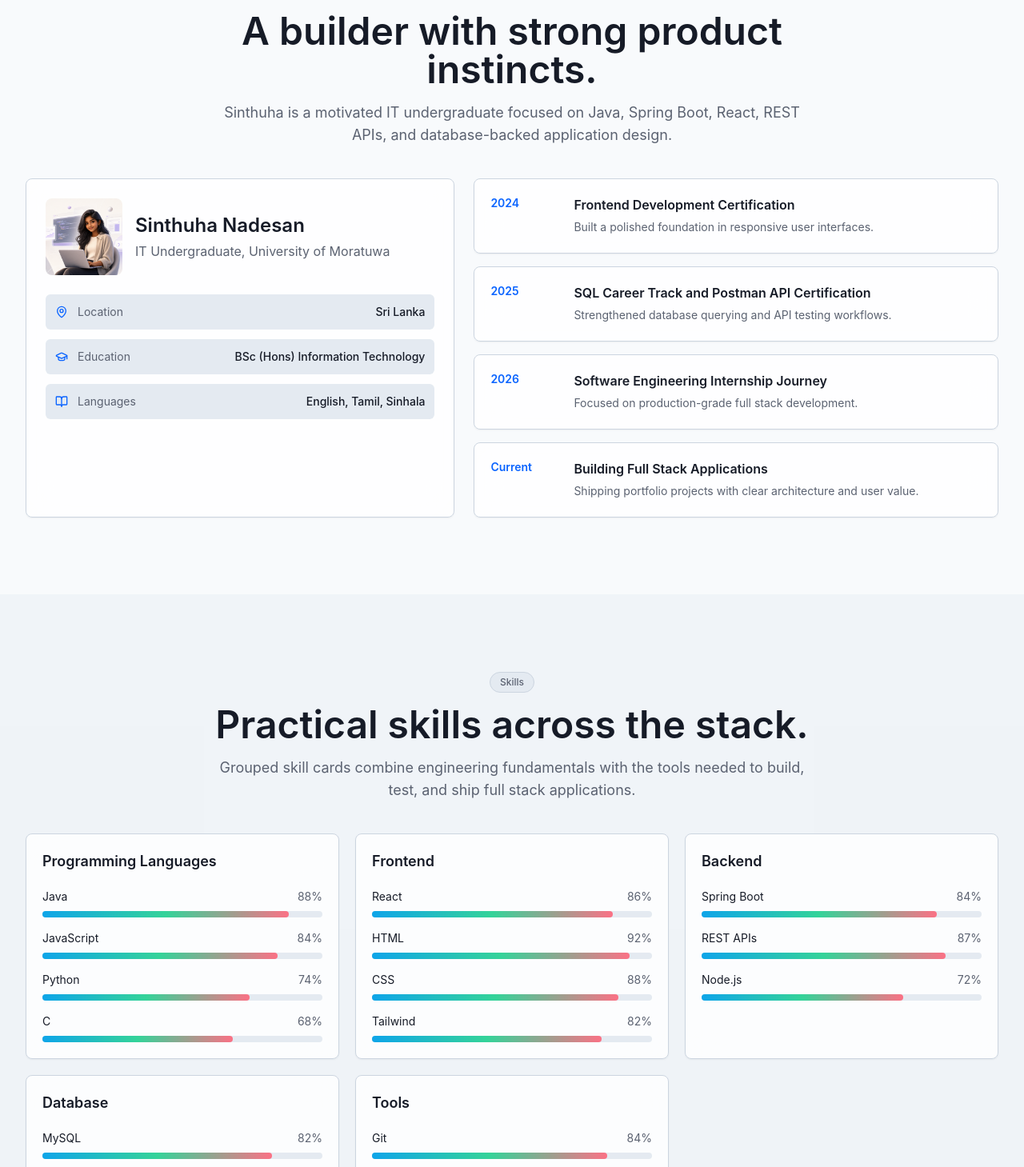
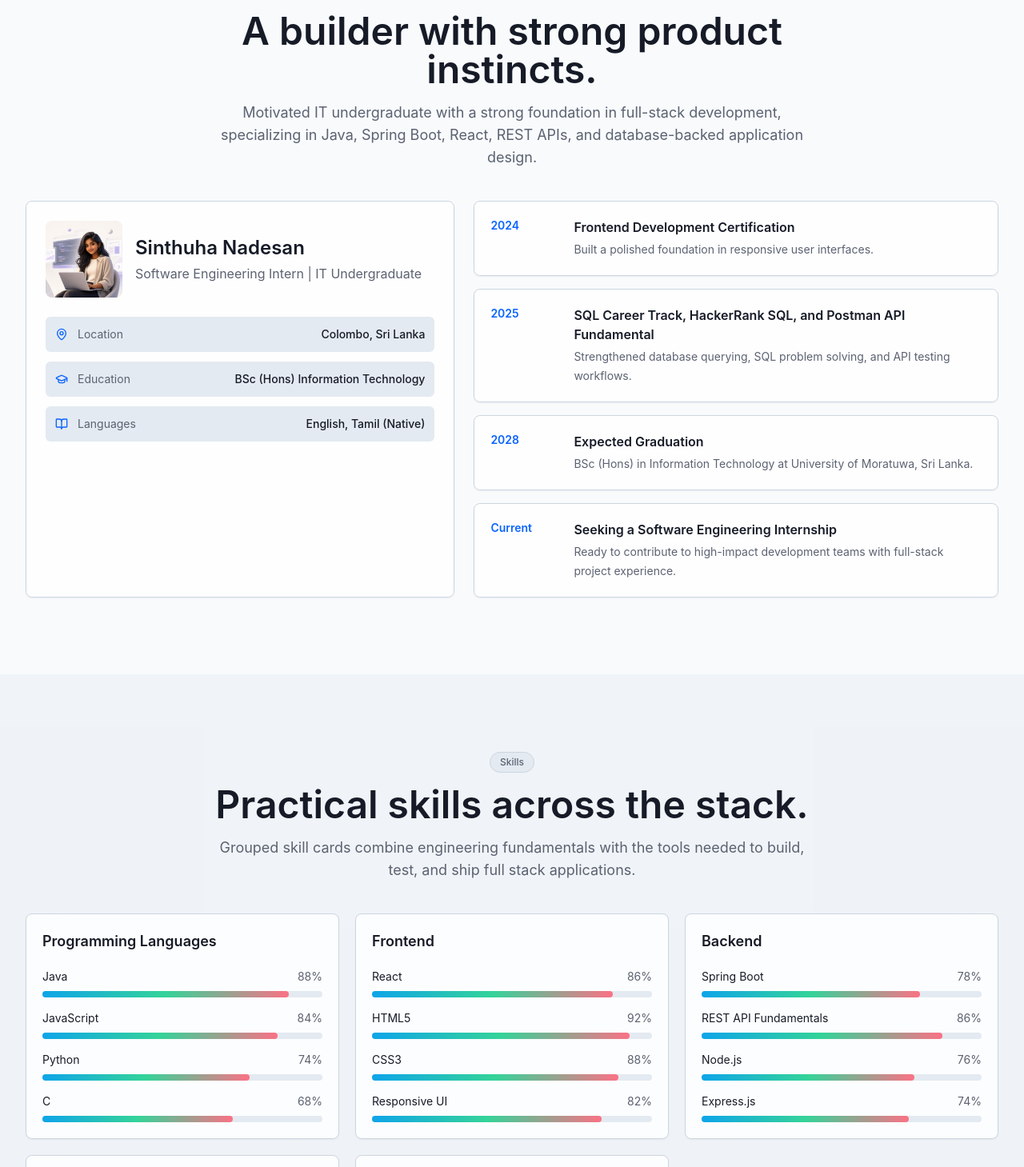
Before and after one commit to Sinthuha-n/personal-portifolio---sinthu, a Next.js app: page / in a window 1280 px wide. Shown: the part 871-2330 px from the top of the page at 80% size. Built offline with nearby package versions, Linux system fonts and the light colour scheme.

Commit message:
feat(portfolio): revamp portfolio design and enhance user experience

```diff
--- a/app/layout.tsx
+++ b/app/layout.tsx
@@ -5,7 +5,7 @@ import { ThemeProvider } from "@/components/theme-provider";
 export const metadata: Metadata = {
   title: "Sinthuha Nadesan | Software Engineering Intern",
   description:
-    "Modern portfolio for Sinthuha Nadesan, a Software Engineering Intern and IT Undergraduate at the University of Moratuwa building full stack applications.",
+    "Portfolio for Sinthuha Nadesan, a Software Engineering Intern and IT Undergraduate at the University of Moratuwa specializing in Java, Spring Boot, React, REST APIs, and full-stack development.",
   keywords: [
     "Sinthuha Nadesan",
     "Software Engineering Intern",
@@ -13,11 +13,13 @@ export const metadata: Metadata = {
     "Java Developer",
     "Spring Boot",
     "React",
+    "MERN",
+    "REST APIs",
     "University of Moratuwa"
   ],
   openGraph: {
     title: "Sinthuha Nadesan | Software Engineering Intern",
-    description: "Full stack portfolio featuring projects, certifications, blogs, GitHub activity, and contact details.",
+    description: "Full-stack portfolio featuring BookNest, certifications, skills, education, and contact details.",
     type: "website"
   }
 };
--- a/app/page.tsx
+++ b/app/page.tsx
@@ -21,6 +21,7 @@ import {
   MapPin,
   Menu,
   Moon,
+  Phone,
   Search,
   Send,
   Sparkles,
@@ -35,34 +36,34 @@ import { useTheme } from "@/components/theme-provider";
 import { cn } from "@/lib/utils";
 
 const navItems = ["About", "Skills", "Projects", "Blog", "GitHub", "Contact"];
-const typingWords = ["Java Developer", "Spring Boot Developer", "React Developer", "Full Stack Developer", "Problem Solver"];
+const typingWords = ["Java Developer", "Spring Boot Developer", "React Developer", "MERN Developer", "Problem Solver"];
 
 const skills = [
   { group: "Programming Languages", items: [["Java", 88], ["JavaScript", 84], ["Python", 74], ["C", 68]] },
-  { group: "Frontend", items: [["React", 86], ["HTML", 92], ["CSS", 88], ["Tailwind", 82]] },
-  { group: "Backend", items: [["Spring Boot", 84], ["REST APIs", 87], ["Node.js", 72]] },
-  { group: "Database", items: [["MySQL", 82], ["PostgreSQL", 76], ["MongoDB", 72]] },
-  { group: "Tools", items: [["Git", 84], ["GitHub", 85], ["Postman", 88], ["VS Code", 90]] }
+  { group: "Frontend", items: [["React", 86], ["HTML5", 92], ["CSS3", 88], ["Responsive UI", 82]] },
+  { group: "Backend", items: [["Spring Boot", 78], ["REST API Fundamentals", 86], ["Node.js", 76], ["Express.js", 74]] },
+  { group: "Database", items: [["MySQL", 82], ["PostgreSQL", 76], ["MongoDB", 74]] },
+  { group: "Tools", items: [["Git", 84], ["GitHub", 85], ["Postman", 88], ["Agile Practices", 76]] }
 ];
 
 const projects = [
   {
+    name: "BookNest",
+    subtitle: "Full Stack MERN Web Application",
+    description: "A book enthusiast platform for exploring books and managing reading lists, built collaboratively in a 5-member team with secure authentication, admin/user dashboards, and responsive UI.",
+    tech: ["React.js", "Node.js", "Express.js", "MongoDB", "Git"],
+    accent: "from-rose-500 to-amber-300",
+    features: ["Secure Auth", "Admin Dashboard", "User Dashboard", "Reading Lists"],
+    actions: ["Live Demo", "GitHub"]
+  },
+  {
     name: "Planora",
     subtitle: "Project Management Platform",
-    description: "A full stack planning workspace for Kanban workflows, sprint management, timelines, task ownership, and team collaboration.",
-    tech: ["Spring Boot", "Next.js", "React Native", "PostgreSQL"],
+    description: "A planned full stack project management platform concept for Kanban workflows, sprint planning, timelines, task ownership, and team collaboration.",
+    tech: ["Spring Boot", "Next.js", "PostgreSQL", "REST APIs"],
     accent: "from-sky-500 to-emerald-400",
-    features: ["Kanban Board", "Sprint Management", "Timeline Tracking", "Team Collaboration"],
-    actions: ["Live Demo", "GitHub", "Case Study"]
-  },
-  {
-    name: "BookNest",
-    subtitle: "Book Discovery Platform",
-    description: "A discovery platform with authentication, dashboards, saved collections, and a clean reading-first product experience.",
-    tech: ["React", "Node.js", "Express", "MongoDB"],
-    accent: "from-rose-500 to-amber-300",
-    features: ["Auth Flows", "Reader Dashboard", "Saved Books", "API Integration"],
-    actions: ["Live Demo", "GitHub"]
+    features: ["Kanban Board", "Sprint Planning", "Timeline Tracking", "Team Workflows"],
+    actions: ["Case Study"]
   }
 ];
 
@@ -265,18 +266,18 @@ export default function Home() {
       </section>
 
       <section id="about" className="px-4 py-24 sm:px-6 lg:px-8">
-        <SectionHeader eyebrow="About" title="A builder with strong product instincts." copy="Sinthuha is a motivated IT undergraduate focused on Java, Spring Boot, React, REST APIs, and database-backed application design." />
+        <SectionHeader eyebrow="About" title="A builder with strong product instincts." copy="Motivated IT undergraduate with a strong foundation in full-stack development, specializing in Java, Spring Boot, React, REST APIs, and database-backed application design." />
         <div className="mx-auto grid max-w-7xl gap-6 lg:grid-cols-[0.9fr_1.1fr]">
           <Card className="p-6">
             <div className="flex items-center gap-4">
               <Image src="/images/developer-avatar.png" alt="Profile image" width={96} height={96} unoptimized className="h-24 w-24 rounded-lg object-cover" />
               <div>
                 <h3 className="text-2xl font-semibold">Sinthuha Nadesan</h3>
-                <p className="mt-1 text-muted-foreground">IT Undergraduate, University of Moratuwa</p>
+                <p className="mt-1 text-muted-foreground">Software Engineering Intern | IT Undergraduate</p>
               </div>
             </div>
             <div className="mt-6 grid gap-3 text-sm">
-              {[[MapPin, "Location", "Sri Lanka"], [GraduationCap, "Education", "BSc (Hons) Information Technology"], [BookOpen, "Languages", "English, Tamil, Sinhala"]].map(([Icon, label, value]) => {
+              {[[MapPin, "Location", "Colombo, Sri Lanka"], [GraduationCap, "Education", "BSc (Hons) Information Technology"], [BookOpen, "Languages", "English, Tamil (Native)"]].map(([Icon, label, value]) => {
                 const ItemIcon = Icon as typeof MapPin;
                 return <div key={label as string} className="flex items-center gap-3 rounded-md bg-muted p-3"><ItemIcon className="h-4 w-4 text-primary" /><span className="text-muted-foreground">{label as string}</span><span className="ml-auto font-medium">{value as string}</span></div>;
               })}
@@ -285,9 +286,9 @@ export default function Home() {
           <div className="grid gap-4">
             {[
               ["2024", "Frontend Development Certification", "Built a polished foundation in responsive user interfaces."],
-              ["2025", "SQL Career Track and Postman API Certification", "Strengthened database querying and API testing workflows."],
-              ["2026", "Software Engineering Internship Journey", "Focused on production-grade full stack development."],
-              ["Current", "Building Full Stack Applications", "Shipping portfolio projects with clear architecture and user value."]
+              ["2025", "SQL Career Track, HackerRank SQL, and Postman API Fundamental", "Strengthened database querying, SQL problem solving, and API testing workflows."],
+              ["2028", "Expected Graduation", "BSc (Hons) in Information Technology at University of Moratuwa, Sri Lanka."],
+              ["Current", "Seeking a Software Engineering Internship", "Ready to contribute to high-impact development teams with full-stack project experience."]
             ].map(([year, title, copy]) => (
               <Card key={year} className="grid gap-2 p-5 sm:grid-cols-[96px_1fr]">
                 <div className="text-sm font-semibold text-primary">{year}</div>
@@ -346,12 +347,12 @@ export default function Home() {
       </section>
 
       <section id="experience" className="bg-muted/45 px-4 py-24 sm:px-6 lg:px-8">
-        <SectionHeader eyebrow="Experience" title="Developer journey shaped by practice." copy="A focused timeline spanning university projects, certifications, IEEE activities, technical workshops, hackathons, and volunteer experience." />
+        <SectionHeader eyebrow="Experience" title="Developer journey shaped by practice." copy="A focused timeline spanning university coursework, full-stack project work, certifications, teamwork, and software engineering fundamentals." />
         <div className="mx-auto grid max-w-5xl gap-4">
-          {["University Projects", "Frontend Development Certification", "IEEE Activities", "Technical Workshops", "Hackathons", "Volunteer Experience"].map((item, index) => (
+          {["Object-Oriented Programming", "Database Management Systems", "Data Structures & Algorithms", "Software Engineering", "Web Application Development", "Team-Based MERN Project"].map((item, index) => (
             <Card key={item} className="flex items-center gap-4 p-5">
               <div className="grid h-10 w-10 shrink-0 place-items-center rounded-md bg-foreground text-background">{index + 1}</div>
-              <div><h3 className="font-semibold">{item}</h3><p className="text-sm text-muted-foreground">Applied engineering habits through collaboration, demos, documentation, and iterative delivery.</p></div>
+              <div><h3 className="font-semibold">{item}</h3><p className="text-sm text-muted-foreground">Relevant coursework and project practice from the University of Moratuwa IT degree and BookNest team development.</p></div>
             </Card>
           ))}
         </div>
@@ -399,7 +400,7 @@ export default function Home() {
       <section id="achievements" className="px-4 py-24 sm:px-6 lg:px-8">
         <SectionHeader eyebrow="Achievements" title="Credentials that support the story." copy="Certificate cards highlight focused learning in frontend development, SQL, API fundamentals, and problem solving." />
         <div className="mx-auto grid max-w-7xl gap-5 md:grid-cols-2 lg:grid-cols-4">
-          {["Frontend Development", "SQL Career Track", "Postman API Fundamentals", "HackerRank SQL"].map((item) => (
+          {["Frontend Web Development - University of Moratuwa (Dec 2024)", "SQL Career Track - DataCamp (Jan 2025)", "HackerRank SQL (Feb 2025)", "Postman API Fundamental - Postman (Sep 2025)"].map((item) => (
             <Card key={item} className="p-5">
               <Award className="h-6 w-6 text-primary" />
               <h3 className="mt-6 font-semibold">{item}</h3>
@@ -417,10 +418,10 @@ export default function Home() {
       </section>
 
       <section id="contact" className="px-4 py-24 sm:px-6 lg:px-8">
-        <SectionHeader eyebrow="Contact" title="Let’s build something useful." copy="For internships, collaborations, open source, and full stack product work, send a focused message and start the conversation." />
+        <SectionHeader eyebrow="Contact" title="Let’s build something useful." copy="For software engineering internships, full-stack development work, and collaborative project opportunities, send a focused message and start the conversation." />
         <div className="mx-auto grid max-w-7xl gap-6 lg:grid-cols-[0.8fr_1.2fr]">
           <div className="grid gap-4">
-            {[[Mail, "Email", "sinthuha@example.com"], [Linkedin, "LinkedIn", "linkedin.com/in/sinthuha-nadesan"], [Github, "GitHub", "github.com/sinthuha"], [MapPin, "Location", "Sri Lanka"]].map(([Icon, label, value]) => {
+            {[[Mail, "Email", "nadasinthu09@gmail.com"], [Phone, "Phone", "+94 75 802 1244"], [Linkedin, "LinkedIn", "Sinthuha Nadesan"], [Github, "GitHub", "Sinthuha-n"], [MapPin, "Location", "Colombo, Sri Lanka"]].map(([Icon, label, value]) => {
               const ContactIcon = Icon as typeof Mail;
               return <Card key={label as string} className="flex items-center gap-4 p-5"><ContactIcon className="h-5 w-5 text-primary" /><div><p className="font-medium">{label as string}</p><p className="text-sm text-muted-foreground">{value as string}</p></div></Card>;
             })}
```
Also changed, not shown: 2 other files (tests, documents, lock files or other folders).
